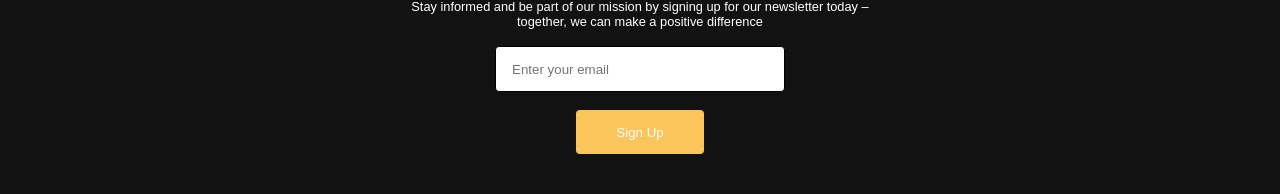
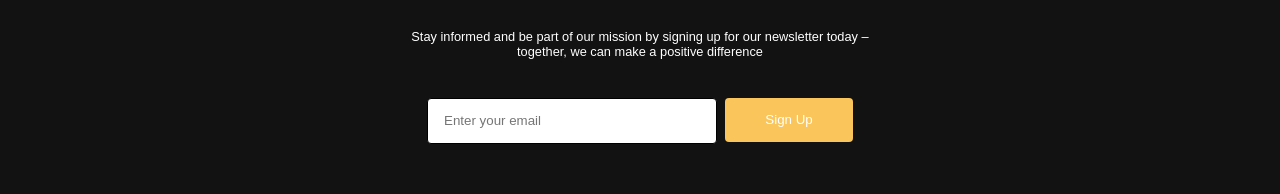
Before and after one commit to mhayakawa1/nonprofit-website-react, a React (Create React App) app: page / in a window 1280 px wide. Shown: the part 3420-3614 px from the top of the page. Built offline with nearby package versions, Linux system fonts and the light colour scheme; a web font is replaced by a local one.

Commit message:
Update App.js

```diff
--- a/src/App.js
+++ b/src/App.js
@@ -136,8 +136,10 @@ class App extends React.Component {
             <h3 id='sign-up-h3' className='text-white'>Sign up for our newsletter</h3>
             <p className='text-white font-size-small font-weight-thin' id='sign-up-p'>Stay informed and be part of our mission by
             signing up for our newsletter today – together, we can make a positive difference</p>
-            <input className='font-weight-thin' id='email-input' type='email' placeholder='Enter your email'></input>
-            <button className='font-weight-thin' id='submit-email' type='submit'>Sign Up</button>
+            <div className='email-input-container'>
+              <input className='font-weight-thin' id='email-input' type='email' placeholder='Enter your email'></input>
+              <button className='font-weight-thin' id='submit-email' type='submit'>Sign Up</button>
+            </div>
           </div>
 
         </section>
```
